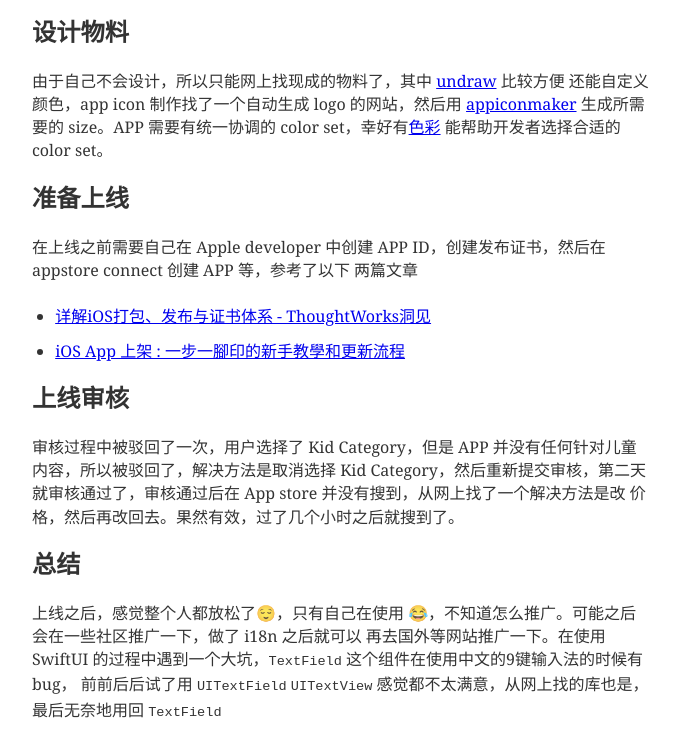
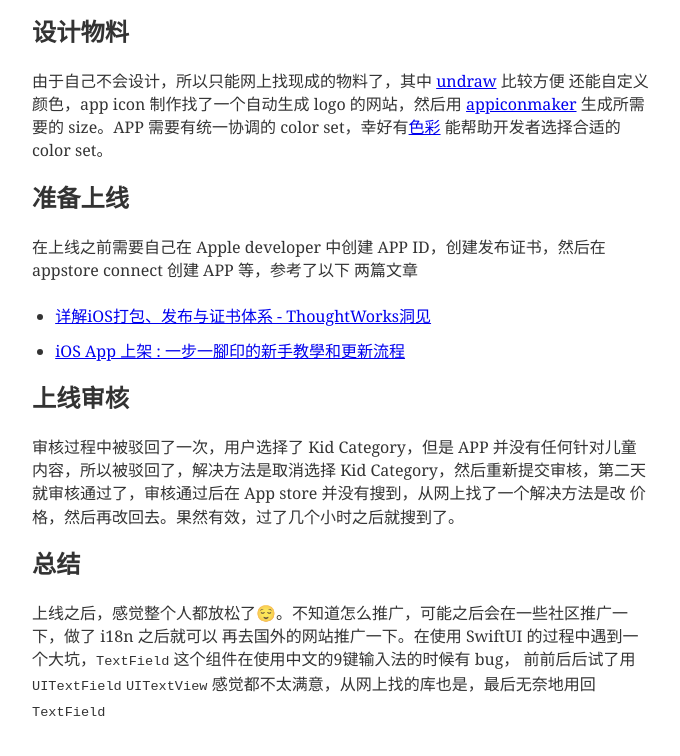
Before and after one commit to jkvim/jkvim.github.io, a Gatsby site: page /how-an-app-born in a window 1280 px wide. Shown: the part 938-1694 px from the top of the page, without its empty margins (299-979 px from the left). Built offline with nearby package versions, Linux system fonts and the light colour scheme; Gatsby itself is replaced by a stand-in of ours; some packages are replaced by stand-ins of ours.

Commit message:
fix: update how an app born

```diff
--- a/src/pages/how-an-app-born.md
+++ b/src/pages/how-an-app-born.md
@@ -49,6 +49,6 @@ Kid Category，然后重新提交审核，第二天就审核通过了，审核
 价格，然后再改回去。果然有效，过了几个小时之后就搜到了。
 
 ## 总结
-上线之后，感觉整个人都放松了😌，只有自己在使用 😂，不知道怎么推广。可能之后会在一些社区推广一下，做了 i18n 之后就可以
-再去国外等网站推广一下。在使用 SwiftUI 的过程中遇到一个大坑，`TextField` 这个组件在使用中文的9键输入法的时候有 bug，
+上线之后，感觉整个人都放松了😌。不知道怎么推广，可能之后会在一些社区推广一下，做了 i18n 之后就可以
+再去国外的网站推广一下。在使用 SwiftUI 的过程中遇到一个大坑，`TextField` 这个组件在使用中文的9键输入法的时候有 bug，
 前前后后试了用 `UITextField` `UITextView` 感觉都不太满意，从网上找的库也是，最后无奈地用回 `TextField`
```
